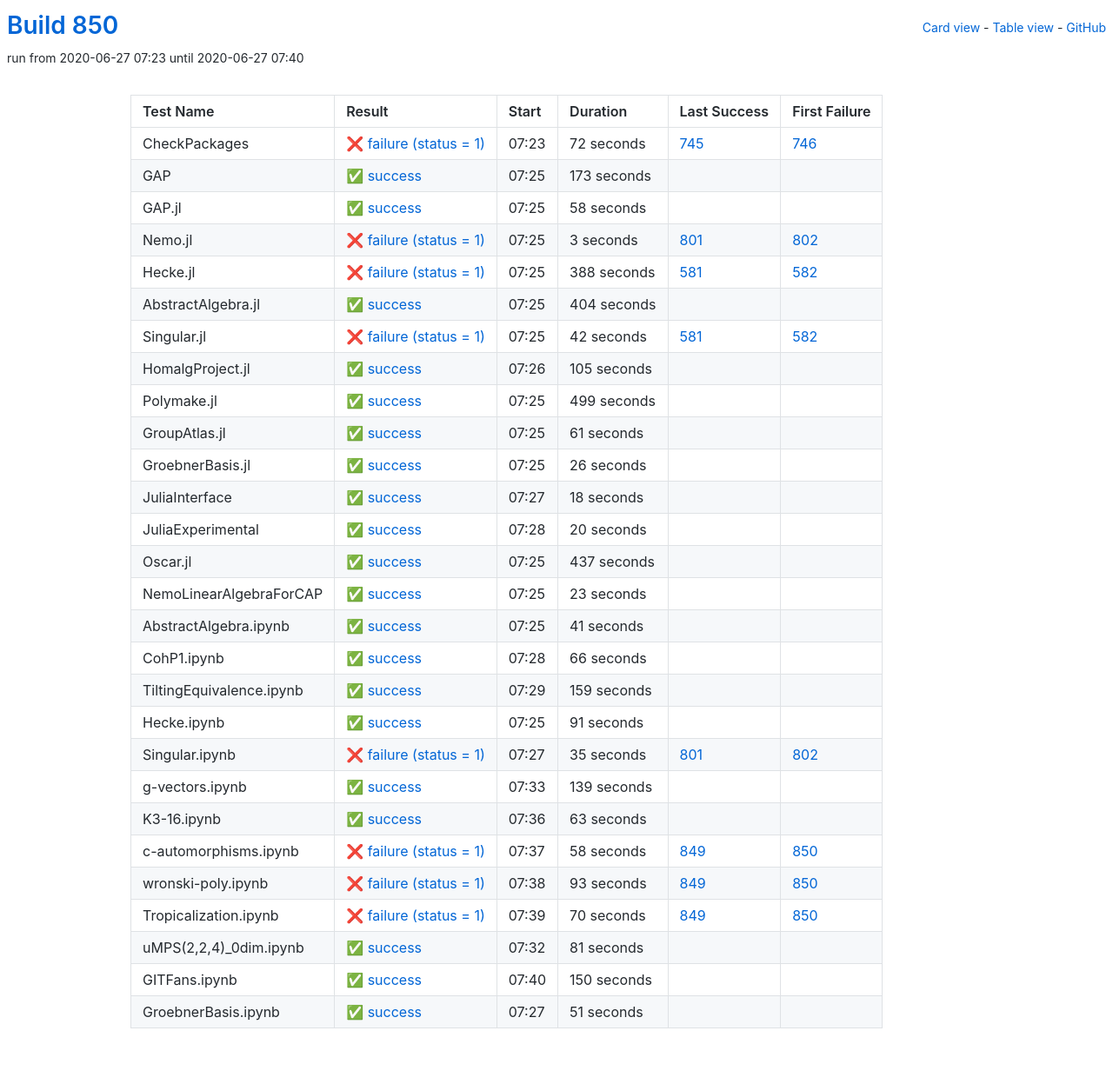
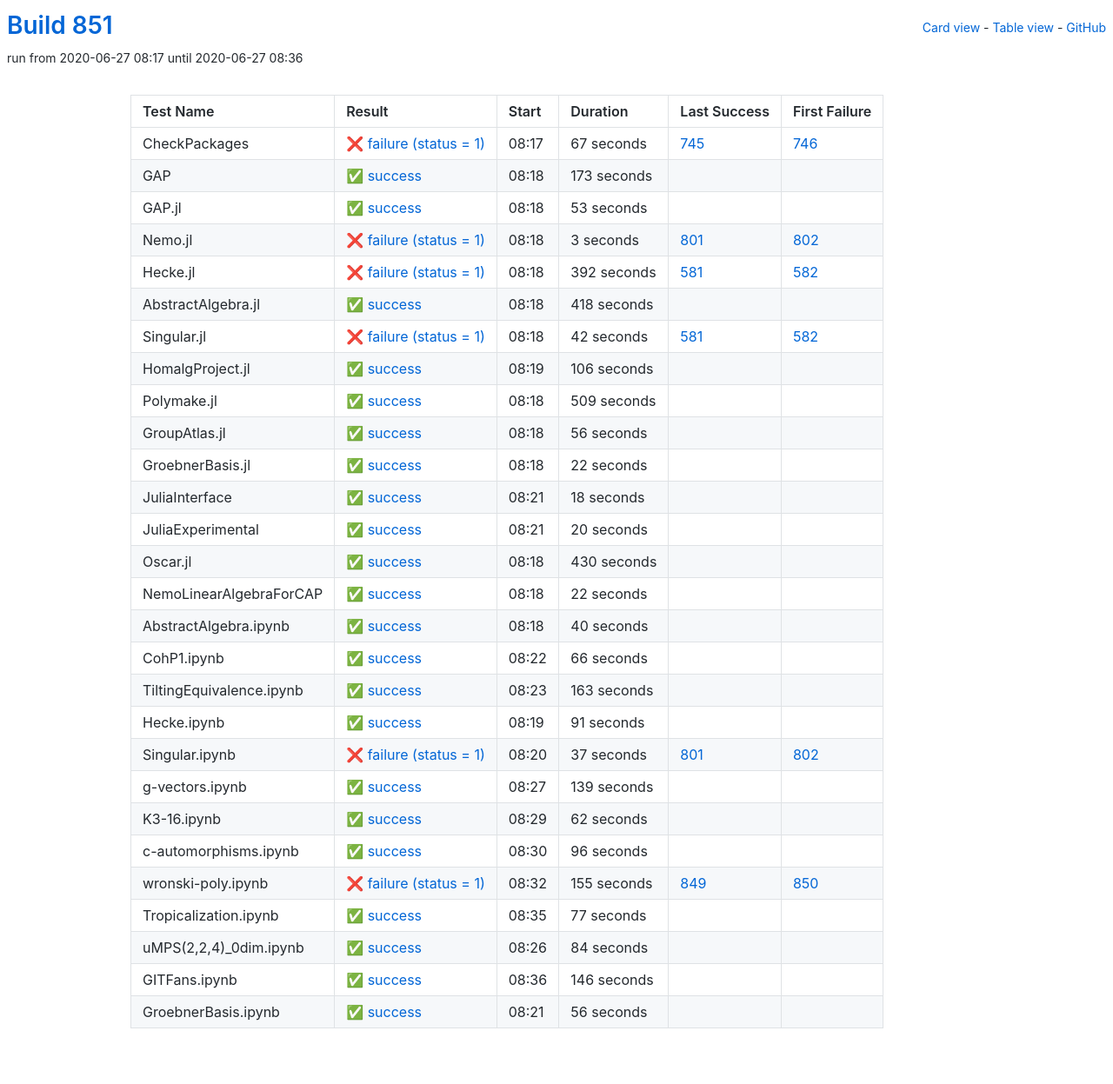
Before and after one commit to oscar-system/oscar-ci-status-1.4, a Jekyll site: the page built from table.html, in a window 1280 px wide. Shown: the whole page at 87% size. Built offline with Jekyll 4.4.1, drawn with Linux system fonts in a browser that asks for light colours.

Commit message:
Build #851

```diff
--- a/_data/ci.yml
+++ b/_data/ci.yml
@@ -1,6 +1,6 @@
 ---
-build: 850
-build_url: https://oscarci.mathematik.uni-kl.de/job/oscar-julia-1.4/850/
+build: 851
+build_url: https://oscarci.mathematik.uni-kl.de/job/oscar-julia-1.4/851/
 job: oscar-julia-1.4
 organization: oscar-system
 repo: oscar-ci-status-1.4
@@ -8,20 +8,20 @@ repourl: https://github.com/oscar-system/oscar-ci-status-1.4
 tests:
 - name: CheckPackages
   id: checkpackages
-  log: https://oscarci.mathematik.uni-kl.de/job/oscar-julia-1.4/850/artifact/logs/build-850/CheckPackages.log
-  start: 2020-06-27 07:23
+  log: https://oscarci.mathematik.uni-kl.de/job/oscar-julia-1.4/851/artifact/logs/build-851/CheckPackages.log
+  start: 2020-06-27 08:17
   success: false
   exitcode: 1
   status: failure
-  duration: 72
+  duration: 67
   last_success: 745
   last_success_url: https://oscarci.mathematik.uni-kl.de/job/oscar-julia-1.4/745/
   first_failure: 746
   first_failure_url: https://oscarci.mathematik.uni-kl.de/job/oscar-julia-1.4/746/
 - name: GAP
   id: gap
-  log: https://oscarci.mathematik.uni-kl.de/job/oscar-julia-1.4/850/artifact/logs/build-850/GAP.log
-  start: 2020-06-27 07:25
+  log: https://oscarci.mathematik.uni-kl.de/job/oscar-julia-1.4/851/artifact/logs/build-851/GAP.log
+  start: 2020-06-27 08:18
   success: true
   exitcode: 0
   status: success
@@ -32,20 +32,20 @@ tests:
   first_failure_url:
 - name: GAP.jl
   id: gap-jl
-  log: https://oscarci.mathematik.uni-kl.de/job/oscar-julia-1.4/850/artifact/logs/build-850/GAP.jl.log
-  start: 2020-06-27 07:25
+  log: https://oscarci.mathematik.uni-kl.de/job/oscar-julia-1.4/851/artifact/logs/build-851/GAP.jl.log
+  start: 2020-06-27 08:18
   success: true
   exitcode: 0
   status: success
-  duration: 58
+  duration: 53
   last_success: false
   last_success_url:
   first_failure: false
   first_failure_url:
 - name: Nemo.jl
   id: nemo-jl
-  log: https://oscarci.mathematik.uni-kl.de/job/oscar-julia-1.4/850/artifact/logs/build-850/Nemo.jl.log
-  start: 2020-06-27 07:25
+  log: https://oscarci.mathematik.uni-kl.de/job/oscar-julia-1.4/851/artifact/logs/build-851/Nemo.jl.log
+  start: 2020-06-27 08:18
   success: false
   exitcode: 1
   status: failure
@@ -56,32 +56,32 @@ tests:
   first_failure_url: https://oscarci.mathematik.uni-kl.de/job/oscar-julia-1.4/802/
 - name: Hecke.jl
   id: hecke-jl
-  log: https://oscarci.mathematik.uni-kl.de/job/oscar-julia-1.4/850/artifact/logs/build-850/Hecke.jl.log
-  start: 2020-06-27 07:25
+  log: https://oscarci.mathematik.uni-kl.de/job/oscar-julia-1.4/851/artifact/logs/build-851/Hecke.jl.log
+  start: 2020-06-27 08:18
   success: false
   exitcode: 1
   status: failure
-  duration: 388
+  duration: 392
   last_success: 581
   last_success_url: https://oscarci.mathematik.uni-kl.de/job/oscar-julia-1.4/581/
   first_failure: 582
   first_failure_url: https://oscarci.mathematik.uni-kl.de/job/oscar-julia-1.4/582/
 - name: AbstractAlgebra.jl
   id: abstractalgebra-jl
-  log: https://oscarci.mathematik.uni-kl.de/job/oscar-julia-1.4/850/artifact/logs/build-850/AbstractAlgebra.jl.log
-  start: 2020-06-27 07:25
+  log: https://oscarci.mathematik.uni-kl.de/job/oscar-julia-1.4/851/artifact/logs/build-851/AbstractAlgebra.jl.log
+  start: 2020-06-27 08:18
   success: true
   exitcode: 0
   status: success
-  duration: 404
+  duration: 418
   last_success: false
   last_success_url:
   first_failure: false
   first_failure_url:
 - name: Singular.jl
   id: singular-jl
-  log: https://oscarci.mathematik.uni-kl.de/job/oscar-julia-1.4/850/artifact/logs/build-850/Singular.jl.log
-  start: 2020-06-27 07:25
+  log: https://oscarci.mathematik.uni-kl.de/job/oscar-julia-1.4/851/artifact/logs/build-851/Singular.jl.log
+  start: 2020-06-27 08:18
   success: false
   exitcode: 1
   status: failure
@@ -92,56 +92,56 @@ tests:
   first_failure_url: https://oscarci.mathematik.uni-kl.de/job/oscar-julia-1.4/582/
 - name: HomalgProject.jl
   id: homalgproject-jl
-  log: https://oscarci.mathematik.uni-kl.de/job/oscar-julia-1.4/850/artifact/logs/build-850/HomalgProject.jl.log
-  start: 2020-06-27 07:26
+  log: https://oscarci.mathematik.uni-kl.de/job/oscar-julia-1.4/851/artifact/logs/build-851/HomalgProject.jl.log
+  start: 2020-06-27 08:19
   success: true
   exitcode: 0
   status: success
-  duration: 105
+  duration: 106
   last_success: false
   last_success_url:
   first_failure: false
   first_failure_url:
 - name: Polymake.jl
   id: polymake-jl
-  log: https://oscarci.mathematik.uni-kl.de/job/oscar-julia-1.4/850/artifact/logs/build-850/Polymake.jl.log
-  start: 2020-06-27 07:25
+  log: https://oscarci.mathematik.uni-kl.de/job/oscar-julia-1.4/851/artifact/logs/build-851/Polymake.jl.log
+  start: 2020-06-27 08:18
   success: true
   exitcode: 0
   status: success
-  duration: 499
+  duration: 509
   last_success: false
   last_success_url:
   first_failure: false
   first_failure_url:
 - name: GroupAtlas.jl
   id: groupatlas-jl
-  log: https://oscarci.mathematik.uni-kl.de/job/oscar-julia-1.4/850/artifact/logs/build-850/GroupAtlas.jl.log
-  start: 2020-06-27 07:25
+  log: https://oscarci.mathematik.uni-kl.de/job/oscar-julia-1.4/851/artifact/logs/build-851/GroupAtlas.jl.log
+  start: 2020-06-27 08:18
   success: true
   exitcode: 0
   status: success
-  duration: 61
+  duration: 56
   last_success: false
   last_success_url:
   first_failure: false
   first_failure_url:
 - name: GroebnerBasis.jl
   id: groebnerbasis-jl
-  log: https://oscarci.mathematik.uni-kl.de/job/oscar-julia-1.4/850/artifact/logs/build-850/GroebnerBasis.jl.log
-  start: 2020-06-27 07:25
+  log: https://oscarci.mathematik.uni-kl.de/job/oscar-julia-1.4/851/artifact/logs/build-851/GroebnerBasis.jl.log
+  start: 2020-06-27 08:18
   success: true
   exitcode: 0
   status: success
-  duration: 26
+  duration: 22
   last_success: false
   last_success_url:
   first_failure: false
   first_failure_url:
 - name: JuliaInterface
   id: juliainterface
-  log: https://oscarci.mathematik.uni-kl.de/job/oscar-julia-1.4/850/artifact/logs/build-850/JuliaInterface.log
-  start: 2020-06-27 07:27
+  log: https://oscarci.mathematik.uni-kl.de/job/oscar-julia-1.4/851/artifact/logs/build-851/JuliaInterface.log
+  start: 2020-06-27 08:21
   success: true
   exitcode: 0
   status: success
@@ -152,8 +152,8 @@ tests:
   first_failure_url:
 - name: JuliaExperimental
   id: juliaexperimental
-  log: https://oscarci.mathematik.uni-kl.de/job/oscar-julia-1.4/850/artifact/logs/build-850/JuliaExperimental.log
-  start: 2020-06-27 07:28
+  log: https://oscarci.mathematik.uni-kl.de/job/oscar-julia-1.4/851/artifact/logs/build-851/JuliaExperimental.log
+  start: 2020-06-27 08:21
   success: true
   exitcode: 0
   status: success
@@ -164,44 +164,44 @@ tests:
   first_failure_url:
 - name: Oscar.jl
   id: oscar-jl
-  log: https://oscarci.mathematik.uni-kl.de/job/oscar-julia-1.4/850/artifact/logs/build-850/Oscar.jl.log
-  start: 2020-06-27 07:25
+  log: https://oscarci.mathematik.uni-kl.de/job/oscar-julia-1.4/851/artifact/logs/build-851/Oscar.jl.log
+  start: 2020-06-27 08:18
   success: true
   exitcode: 0
   status: success
-  duration: 437
+  duration: 430
   last_success: false
   last_success_url:
   first_failure: false
   first_failure_url:
 - name: NemoLinearAlgebraForCAP
   id: nemolinearalgebraforcap
-  log: https://oscarci.mathematik.uni-kl.de/job/oscar-julia-1.4/850/artifact/logs/build-850/NemoLinearAlgebraForCAP.log
-  start: 2020-06-27 07:25
+  log: https://oscarci.mathematik.uni-kl.de/job/oscar-julia-1.4/851/artifact/logs/build-851/NemoLinearAlgebraForCAP.log
+  start: 2020-06-27 08:18
   success: true
   exitcode: 0
   status: success
-  duration: 23
+  duration: 22
   last_success: false
   last_success_url:
   first_failure: false
   first_failure_url:
 - name: AbstractAlgebra.ipynb
   id: abstractalgebra-ipynb
-  log: https://oscarci.mathematik.uni-kl.de/job/oscar-julia-1.4/850/artifact/logs/build-850/AbstractAlgebra.ipynb.log
-  start: 2020-06-27 07:25
+  log: https://oscarci.mathematik.uni-kl.de/job/oscar-julia-1.4/851/artifact/logs/build-851/AbstractAlgebra.ipynb.log
+  start: 2020-06-27 08:18
   success: true
   exitcode: 0
   status: success
-  duration: 41
+  duration: 40
   last_success: false
   last_success_url:
   first_failure: false
   first_failure_url:
 - name: CohP1.ipynb
   id: cohp1-ipynb
-  log: https://oscarci.mathematik.uni-kl.de/job/oscar-julia-1.4/850/artifact/logs/build-850/CohP1.ipynb.log
-  start: 2020-06-27 07:28
+  log: https://oscarci.mathematik.uni-kl.de/job/oscar-julia-1.4/851/artifact/logs/build-851/CohP1.ipynb.log
+  start: 2020-06-27 08:22
   success: true
   exitcode: 0
   status: success
@@ -212,20 +212,20 @@ tests:
   first_failure_url:
 - name: TiltingEquivalence.ipynb
   id: tiltingequivalence-ipynb
-  log: https://oscarci.mathematik.uni-kl.de/job/oscar-julia-1.4/850/artifact/logs/build-850/TiltingEquivalence.ipynb.log
-  start: 2020-06-27 07:29
+  log: https://oscarci.mathematik.uni-kl.de/job/oscar-julia-1.4/851/artifact/logs/build-851/TiltingEquivalence.ipynb.log
+  start: 2020-06-27 08:23
   success: true
   exitcode: 0
   status: success
-  duration: 159
+  duration: 163
   last_success: false
   last_success_url:
   first_failure: false
   first_failure_url:
 - name: Hecke.ipynb
   id: hecke-ipynb
-  log: https://oscarci.mathematik.uni-kl.de/job/oscar-julia-1.4/850/artifact/logs/build-850/Hecke.ipynb.log
-  start: 2020-06-27 07:25
+  log: https://oscarci.mathematik.uni-kl.de/job/oscar-julia-1.4/851/artifact/logs/build-851/Hecke.ipynb.log
+  start: 2020-06-27 08:19
   success: true
   exitcode: 0
   status: success
@@ -236,20 +236,20 @@ tests:
   first_failure_url:
 - name: Singular.ipynb
   id: singular-ipynb
-  log: https://oscarci.mathematik.uni-kl.de/job/oscar-julia-1.4/850/artifact/logs/build-850/Singular.ipynb.log
-  start: 2020-06-27 07:27
+  log: https://oscarci.mathematik.uni-kl.de/job/oscar-julia-1.4/851/artifact/logs/build-851/Singular.ipynb.log
+  start: 2020-06-27 08:20
   success: false
   exitcode: 1
   status: failure
-  duration: 35
+  duration: 37
   last_success: 801
   last_success_url: https://oscarci.mathematik.uni-kl.de/job/oscar-julia-1.4/801/
   first_failure: 802
   first_failure_url: https://oscarci.mathematik.uni-kl.de/job/oscar-julia-1.4/802/
 - name: g-vectors.ipynb
   id: g-vectors-ipynb
-  log: https://oscarci.mathematik.uni-kl.de/job/oscar-julia-1.4/850/artifact/logs/build-850/g-vectors.ipynb.log
-  start: 2020-06-27 07:33
+  log: https://oscarci.mathematik.uni-kl.de/job/oscar-julia-1.4/851/artifact/logs/build-851/g-vectors.ipynb.log
+  start: 2020-06-27 08:27
   success: true
   exitcode: 0
   status: success
@@ -260,84 +260,84 @@ tests:
   first_failure_url:
 - name: K3-16.ipynb
   id: k3-16-ipynb
-  log: https://oscarci.mathematik.uni-kl.de/job/oscar-julia-1.4/850/artifact/logs/build-850/K3-16.ipynb.log
-  start: 2020-06-27 07:36
+  log: https://oscarci.mathematik.uni-kl.de/job/oscar-julia-1.4/851/artifact/logs/build-851/K3-16.ipynb.log
+  start: 2020-06-27 08:29
   success: true
   exitcode: 0
   status: success
-  duration: 63
+  duration: 62
   last_success: false
   last_success_url:
   first_failure: false
   first_failure_url:
 - name: c-automorphisms.ipynb
   id: c-automorphisms-ipynb
-  log: https://oscarci.mathematik.uni-kl.de/job/oscar-julia-1.4/850/artifact/logs/build-850/c-automorphisms.ipynb.log
-  start: 2020-06-27 07:37
+  log: https://oscarci.mathematik.uni-kl.de/job/oscar-julia-1.4/851/artifact/logs/build-851/c-automorphisms.ipynb.log
+  start: 2020-06-27 08:30
+  success: true
+  exitcode: 0
+  status: success
+  duration: 96
+  last_success: false
+  last_success_url:
+  first_failure: false
+  first_failure_url:
+- name: wronski-poly.ipynb
+  id: wronski-poly-ipynb
+  log: https://oscarci.mathematik.uni-kl.de/job/oscar-julia-1.4/851/artifact/logs/build-851/wronski-poly.ipynb.log
+  start: 2020-06-27 08:32
   success: false
   exitcode: 1
   status: failure
-  duration: 58
-  last_success: 849
-  last_success_url: https://oscarci.mathematik.uni-kl.de/job/oscar-julia-1.4/849/
-  first_failure: 850
-  first_failure_url: https://oscarci.mathematik.uni-kl.de/job/oscar-julia-1.4/850/
-- name: wronski-poly.ipynb
-  id: wronski-poly-ipynb
-  log: https://oscarci.mathematik.uni-kl.de/job/oscar-julia-1.4/850/artifact/logs/build-850/wronski-poly.ipynb.log
-  start: 2020-06-27 07:38
-  success: false
-  exitcode: 1
-  status: failure
-  duration: 93
+  duration: 155
   last_success: 849
   last_success_url: https://oscarci.mathematik.uni-kl.de/job/oscar-julia-1.4/849/
   first_failure: 850
   first_failure_url: https://oscarci.mathematik.uni-kl.de/job/oscar-julia-1.4/850/
 - name: Tropicalization.ipynb
   id: tropicalization-ipynb
-  log: https://oscarci.mathematik.uni-kl.de/job/oscar-julia-1.4/850/artifact/logs/build-850/Tropicalization.ipynb.log
-  start: 2020-06-27 07:39
-  success: false
-  exitcode: 1
-  status: failure
-  duration: 70
-  last_success: 849
-  last_success_url: https://oscarci.mathematik.uni-kl.de/job/oscar-julia-1.4/849/
-  first_failure: 850
-  first_failure_url: https://oscarci.mathematik.uni-kl.de/job/oscar-julia-1.4/850/
-- name: uMPS(2,2,4)_0dim.ipynb
-  id: umps-2-2-4-0dim-ipynb
-  log: https://oscarci.mathematik.uni-kl.de/job/oscar-julia-1.4/850/artifact/logs/build-850/uMPS-2-2-4-_0dim.ipynb.log
-  start: 2020-06-27 07:32
+  log: https://oscarci.mathematik.uni-kl.de/job/oscar-julia-1.4/851/artifact/logs/build-851/Tropicalization.ipynb.log
+  start: 2020-06-27 08:35
   success: true
   exitcode: 0
   status: success
-  duration: 81
+  duration: 77
+  last_success: false
+  last_success_url:
+  first_failure: false
+  first_failure_url:
+- name: uMPS(2,2,4)_0dim.ipynb
+  id: umps-2-2-4-0dim-ipynb
+  log: https://oscarci.mathematik.uni-kl.de/job/oscar-julia-1.4/851/artifact/logs/build-851/uMPS-2-2-4-_0dim.ipynb.log
+  start: 2020-06-27 08:26
+  success: true
+  exitcode: 0
+  status: success
+  duration: 84
   last_success: false
   last_success_url:
   first_failure: false
   first_failure_url:
 - name: GITFans.ipynb
   id: gitfans-ipynb
-  log: https://oscarci.mathematik.uni-kl.de/job/oscar-julia-1.4/850/artifact/logs/build-850/GITFans.ipynb.log
-  start: 2020-06-27 07:40
+  log: https://oscarci.mathematik.uni-kl.de/job/oscar-julia-1.4/851/artifact/logs/build-851/GITFans.ipynb.log
+  start: 2020-06-27 08:36
   success: true
   exitcode: 0
   status: success
-  duration: 150
+  duration: 146
   last_success: false
   last_success_url:
   first_failure: false
   first_failure_url:
 - name: GroebnerBasis.ipynb
   id: groebnerbasis-ipynb
-  log: https://oscarci.mathematik.uni-kl.de/job/oscar-julia-1.4/850/artifact/logs/build-850/GroebnerBasis.ipynb.log
-  start: 2020-06-27 07:27
+  log: https://oscarci.mathematik.uni-kl.de/job/oscar-julia-1.4/851/artifact/logs/build-851/GroebnerBasis.ipynb.log
+  start: 2020-06-27 08:21
   success: true
   exitcode: 0
   status: success
-  duration: 51
+  duration: 56
   last_success: false
   last_success_url:
   first_failure: false
```
Also changed, not shown: README.md.
